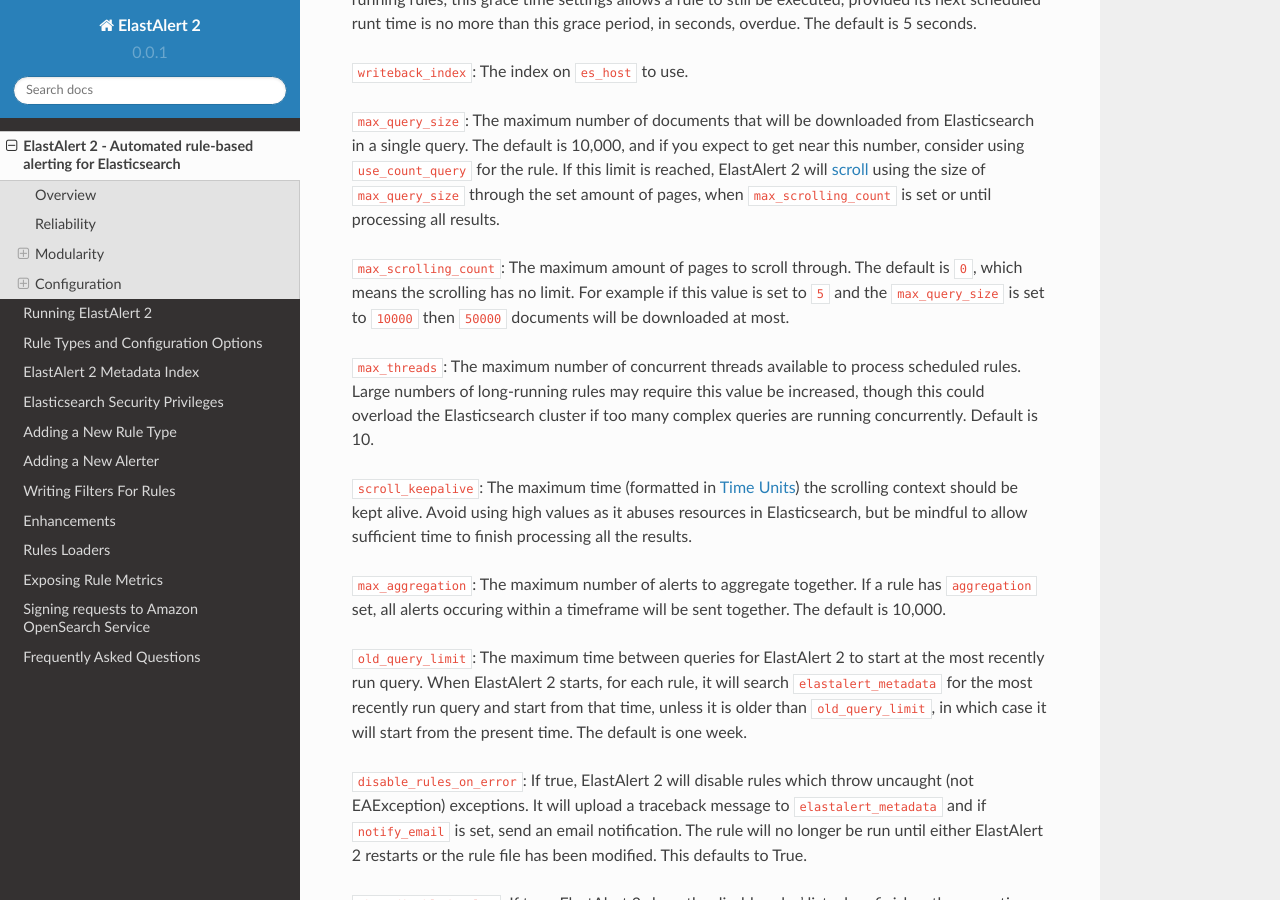
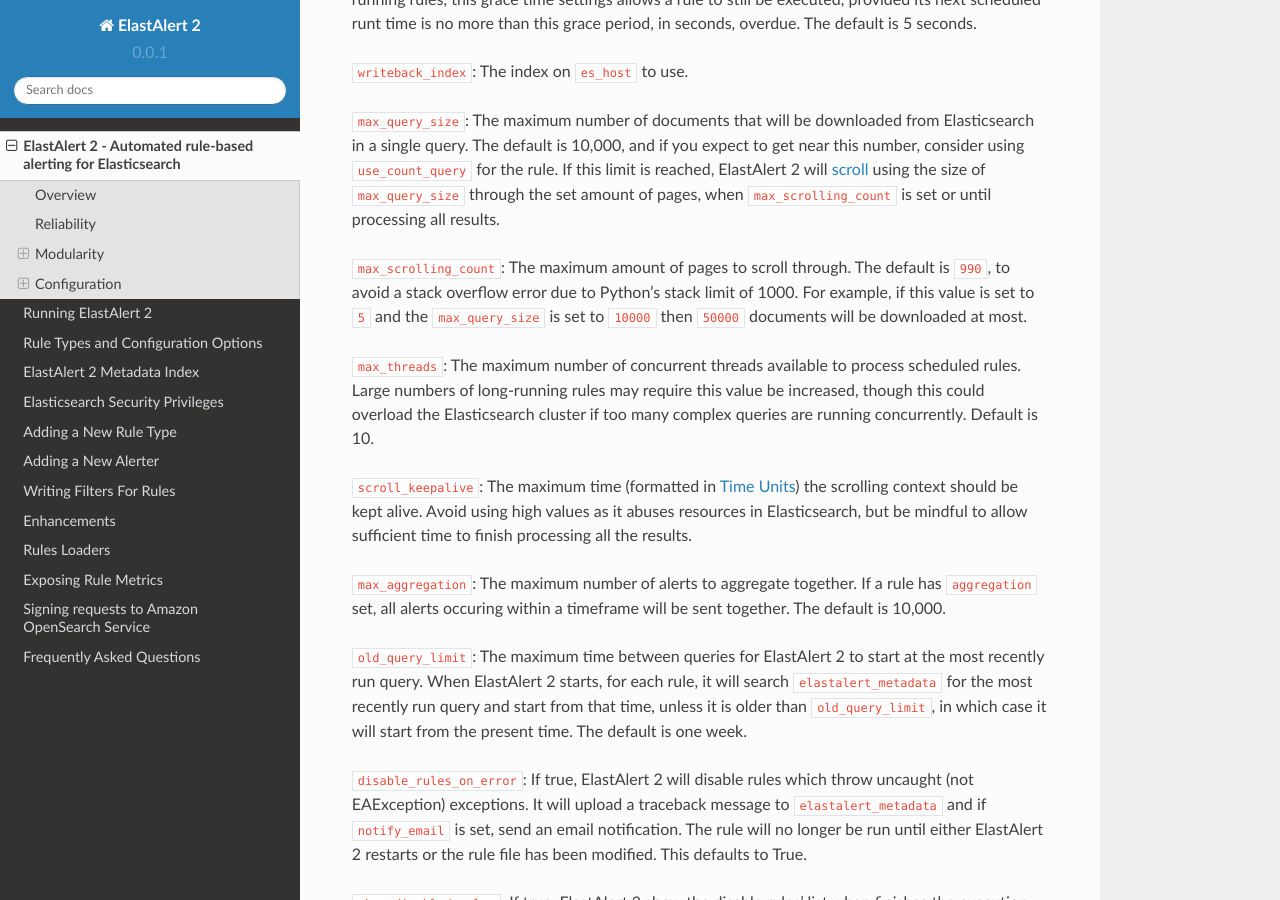
Before and after one commit to Yelp/elastalert, a Sphinx documentation site: the page built from docs/source/elastalert.rst, in a window 1280 px wide and 900 px high, scrolled down 4660 px. Built offline with Sphinx 7.4.7 and the Read the Docs theme 2.0.0, drawn with Linux system fonts in a browser that asks for light colours.

Commit message:
Default max_scrolling_count to 990 to avoid stack overflow

```diff
--- a/docs/source/elastalert.rst
+++ b/docs/source/elastalert.rst
@@ -179,8 +179,7 @@
 limit is reached, ElastAlert 2 will `scroll <https://www.elastic.co/guide/en/elasticsearch/reference/current/search-request-scroll.html>`_
 using the size of ``max_query_size`` through the set amount of pages, when ``max_scrolling_count`` is set or until processing all results.
 
-``max_scrolling_count``: The maximum amount of pages to scroll through. The default is ``0``, which means the scrolling has no limit.
-For example if this value is set to ``5`` and the ``max_query_size`` is set to ``10000`` then ``50000`` documents will be downloaded at most.
+``max_scrolling_count``: The maximum amount of pages to scroll through. The default is ``990``, to avoid a stack overflow error due to Python's stack limit of 1000. For example, if this value is set to ``5`` and the ``max_query_size`` is set to ``10000`` then ``50000`` documents will be downloaded at most.
 
 ``max_threads``: The maximum number of concurrent threads available to process scheduled rules. Large numbers of long-running rules may require this value be increased, though this could overload the Elasticsearch cluster if too many complex queries are running concurrently. Default is 10.
 
```
Also changed, not shown: CHANGELOG.md (+1 -0 lines), 1 other file.
